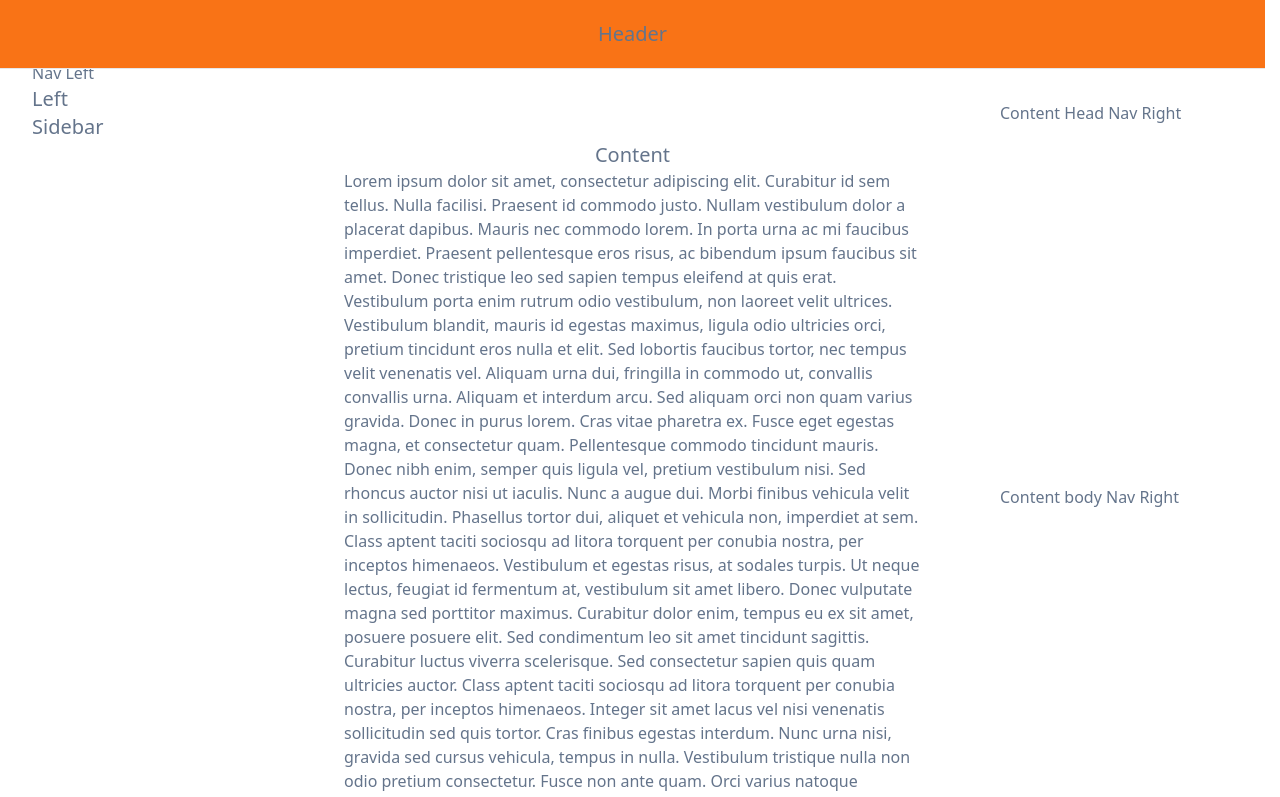
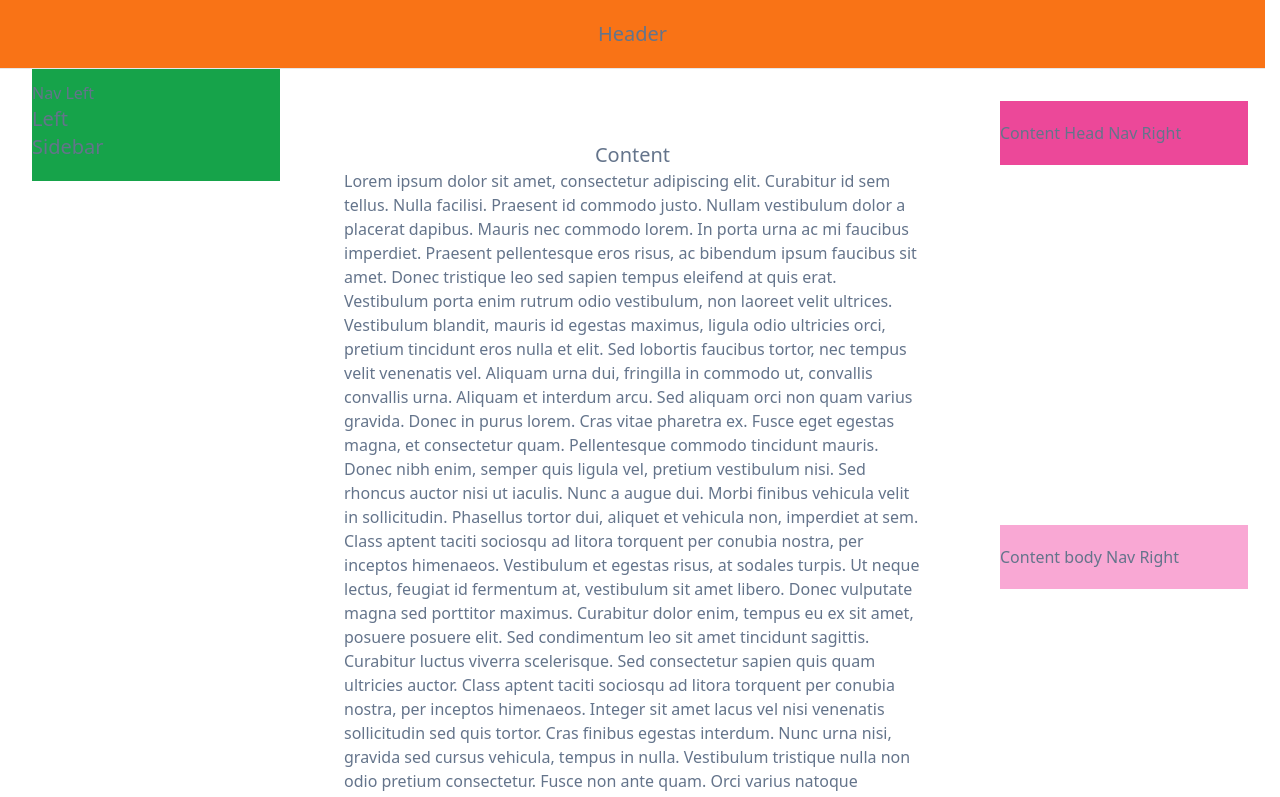
Before and after one commit to Gujarats/tailwind-layout-template, a website: page src/index.html in a window 1280 px wide. Shown: the top 797 px of the page. Drawn offline with Linux system fonts and the light colour scheme.

Commit message:
bg and padding

```diff
--- a/src/index.html
+++ b/src/index.html
@@ -8,9 +8,7 @@
     <link href="./output.css" rel="stylesheet" />
   </head>
 
-  <body
-    class="antialiased text-slate-500 dark:text-slate-400 bg-white dark:bg-slate-900"
-  >
+  <body class="antialiased text-slate-500">
     <!-- Header -->
     <div
       class="sticky top-0 z-40 w-full backdrop-blur flex-none transition-colors duration-500 lg:z-50 lg:border-b lg:border-slate-900/10 dark:border-slate-50/[0.06] bg-white supports-backdrop-blur:bg-white/95 dark:bg-slate-900/75"
@@ -27,12 +25,15 @@
         <div
           class="hidden lg:block fixed z-20 inset-0 top-[3.8125rem] left-[max(0px,calc(50%-45rem))] right-auto w-[19rem] pb-10 pl-8 pr-6 overflow-y-auto"
         >
-          <h1>Nav Left</h1>
-          <h1 class="text-xl">Left</h1>
-          <h1 class="text-xl">Sidebar</h1>
+          <div class="bg-green-600 py-5">
+            <h1>Nav Left</h1>
+            <h1 class="text-xl">Left</h1>
+            <h1 class="text-xl">Sidebar</h1>
+          </div>
         </div>
         <!-- Content -->
         <div class="lg:pl-[19.5rem]">
+          <!-- empty div to make layout works -->
           <div
             class="max-w-3xl mx-auto pt-10 xl:max-w-none xl:ml-0 xl:mr-[15.5rem] xl:pr-16"
           >
@@ -158,14 +159,18 @@
               class="fixed z-20 top-[3.8125rem] bottom-0 right-[max(0px,calc(50%-45rem))] w-[19.5rem] py-10 overflow-y-auto hidden xl:block"
             >
               <div class="px-8">
-                <h1>Content Head Nav Right</h1>
+                <div class="bg-pink-500 py-5">
+                  <h1>Content Head Nav Right</h1>
+                </div>
               </div>
               <div class="mt-8 overflow-hidden">
                 <div class="p-8">
                   <div
                     class="relative block pt-80 -m-6 p-6 rounded-lg focus:outline-none focus:bg-slate-50 dark:focus:bg-slate-800/25"
                   >
-                    <h1>Content body Nav Right</h1>
+                    <div class="bg-pink-300 py-5">
+                      <h1>Content body Nav Right</h1>
+                    </div>
                   </div>
                 </div>
               </div>
```
Also changed, not shown: src/output.css.
